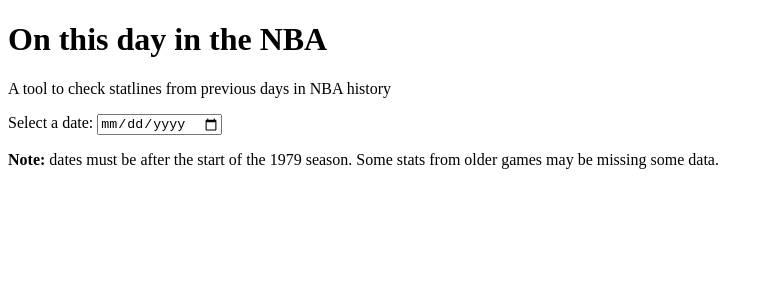
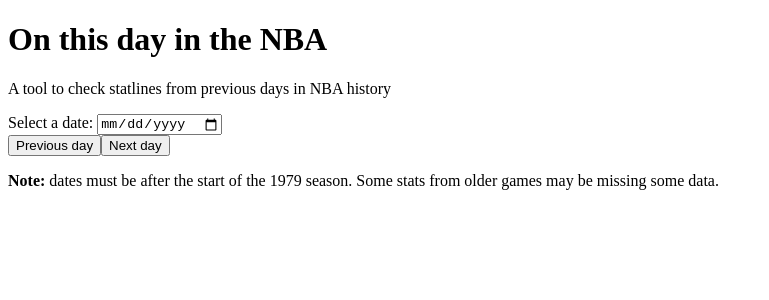
Before and after one commit to ZacharyHLong/box-score, a React (Vite) app: page / in a window 1280 px wide. Shown: the top 300 px of the page, without its empty margins (0-769 px from the left). Built offline with nearby package versions, Linux system fonts and the light colour scheme.

Commit message:
added next and previous date changing buttons, still needs a little bit more polish

```diff
--- a/src/Components/DateSelector.jsx
+++ b/src/Components/DateSelector.jsx
@@ -5,7 +5,21 @@
     onDateChange(e.target.value)
   }
 
+  const handlePreviousDayClick = () => {
+    const currentDate = new Date(selectedDate)
+    currentDate.setDate(currentDate.getDate() - 1)
+    onDateChange(currentDate.toISOString().split('T')[0])
+  }
+
+  const handleNextDayClick = () => {
+    const currentDate = new Date(selectedDate)
+    currentDate.setDate(currentDate.getDate() + 1)
+    onDateChange(currentDate.toISOString().split('T')[0])
+  }
+
+
   return (
+    <div>
       <div>
         <form>
           <label htmlFor="date">Select a date: </label>
@@ -16,6 +30,11 @@
           onChange={handleChange}
           />
         </form>
+        <div>
+          <button onClick={handlePreviousDayClick}>Previous day</button>
+          <button onClick={handleNextDayClick}>Next day</button>
+        </div>
+      </div>
       <p><strong>Note:</strong> dates must be after the start of the 1979 season. Some stats from older games may be missing some data.</p>
     </div>
   )
```
Lines whose indentation alone changed are shown as unchanged.
